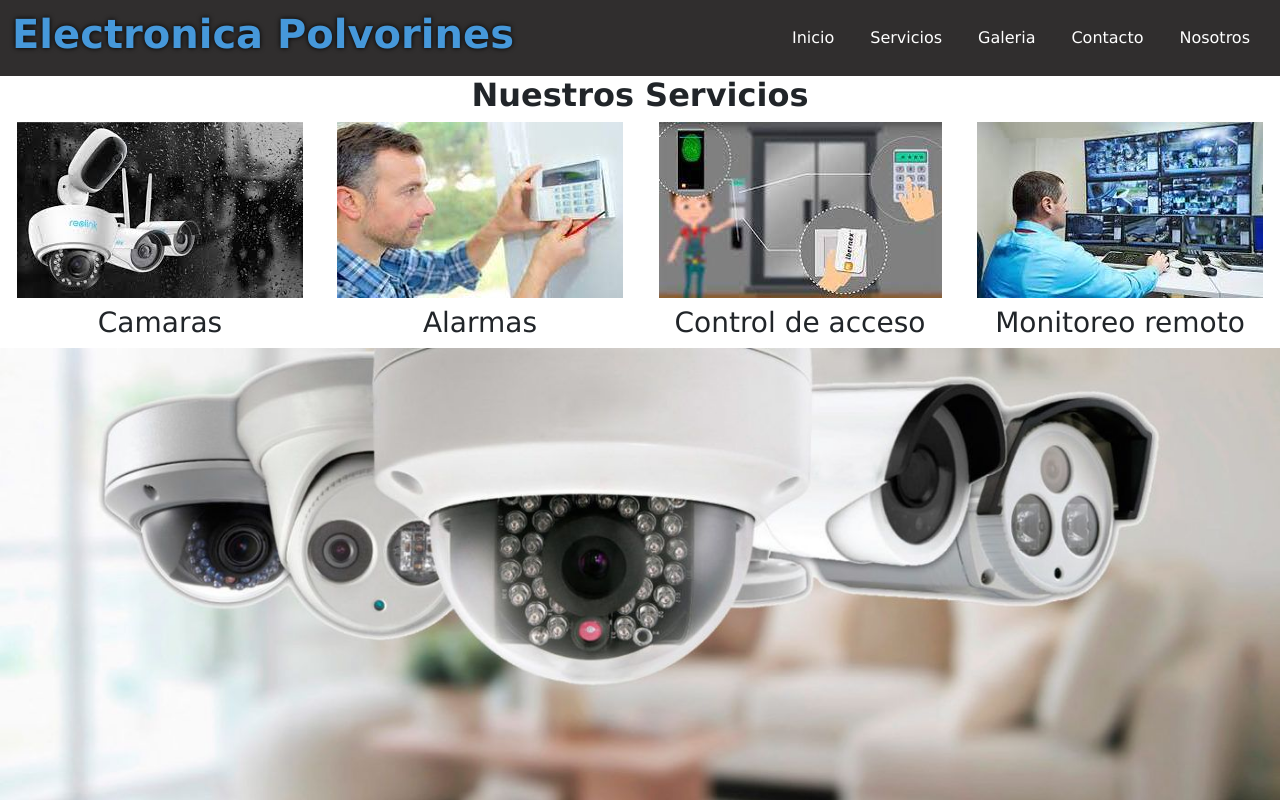
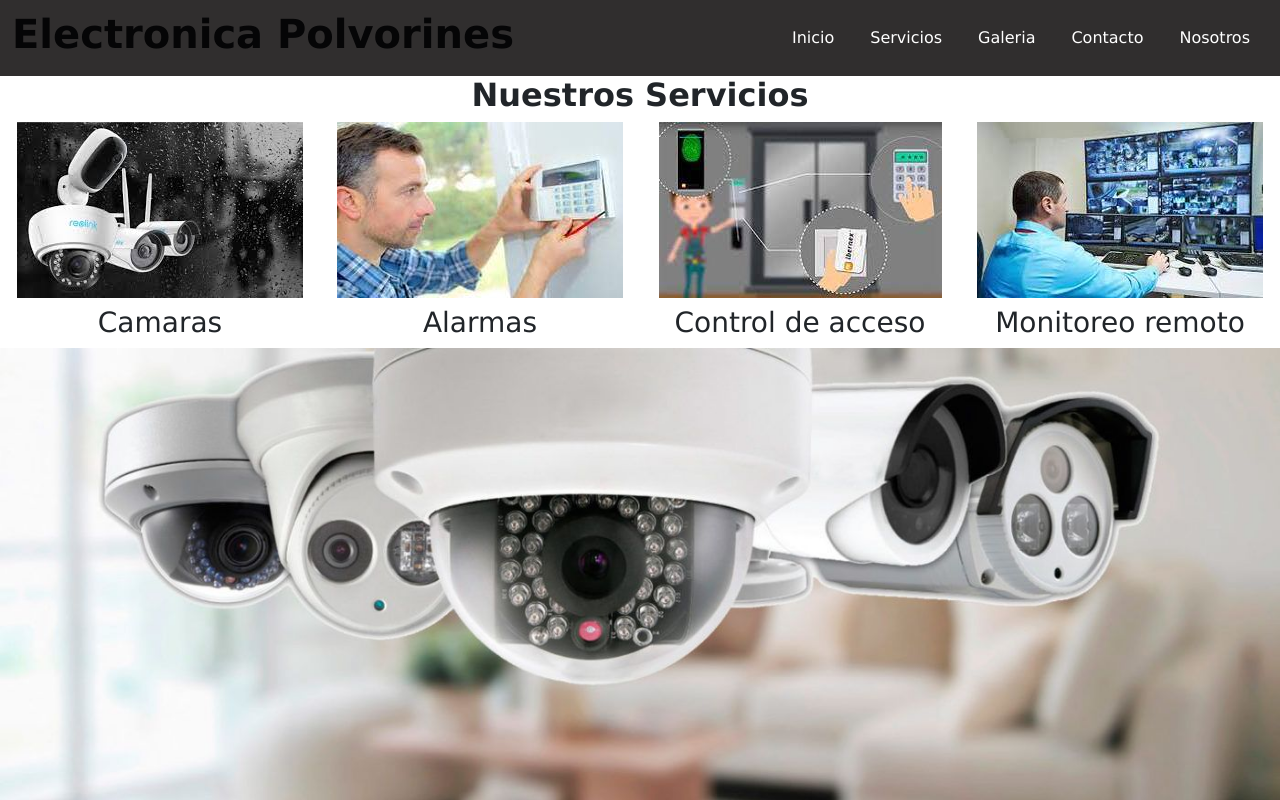
Before and after one commit to Emiportel01/2da-entrega, a plain HTML site: page index.html in a window 1280 px wide. Shown: the top 800 px of the page. Drawn offline with nearby package versions, Linux system fonts and the light colour scheme.

Commit message:
Actualizo trabajo

```diff
--- a/estilos/css/estilos2.css
+++ b/estilos/css/estilos2.css
@@ -14,10 +14,7 @@ header {
 
 }
 
-.titulo-header {
-    color: rgb(70, 152, 218);
-    text-shadow: 0 0 5px #000;
-}
+
 
 .navbar {
     background-color: rgb(48, 46, 46);
```
